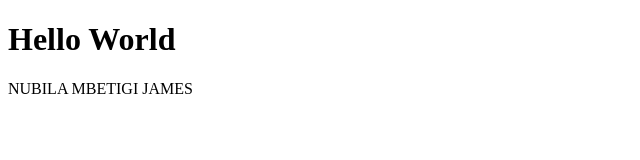
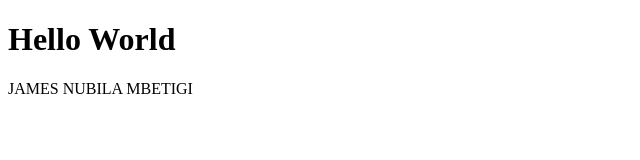
Before and after one commit to James6895/DAY1-Web-, a plain HTML site: page index.html in a window 1280 px wide. Shown: the full height of the page, 0-640 px from the left. Drawn offline with Linux system fonts and the light colour scheme.

Commit message:
Updating name

```diff
--- a/index.html
+++ b/index.html
@@ -6,6 +6,6 @@
     </head>
     <body>
         <h1>Hello World</h1>
-        <p>NUBILA MBETIGI JAMES</p>
+        <p>JAMES NUBILA MBETIGI</p>
     </body>
 </html>
```
